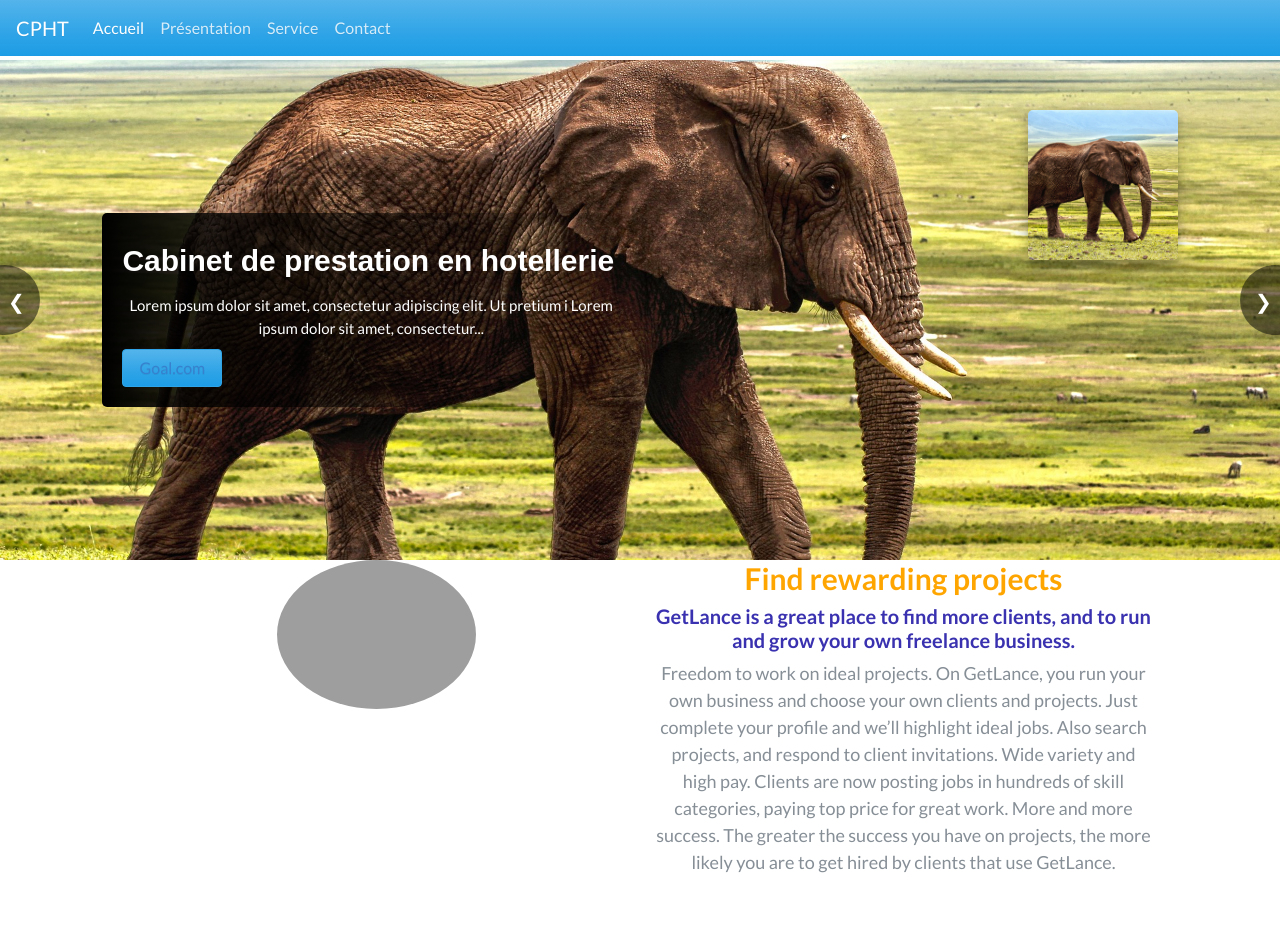
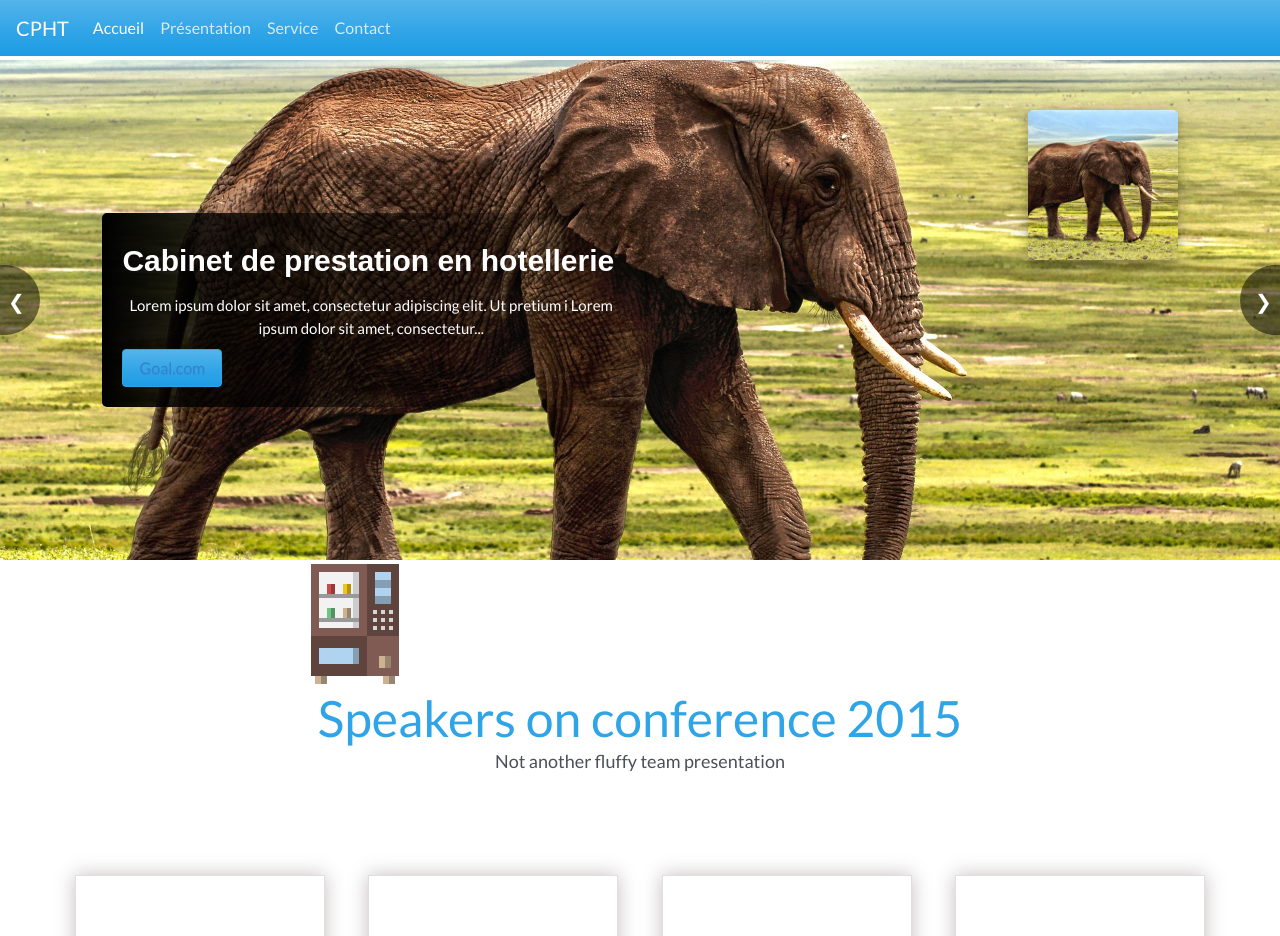
Before and after one commit to Komche/cpht, a PHP site: page / in a window 1280 px wide. Shown: the top 936 px of the page. Run offline with PHP 8.4, Linux system fonts and the light colour scheme; some web fonts are replaced; grey boxes are pictures that could not be loaded.

Commit message:
partie service encours

```diff
--- a/view/template.php
+++ b/view/template.php
@@ -39,56 +39,29 @@
             </form>-->
         </div>
     </nav>
+    <div style="display: flex; flex-direction:column">
       <div class="slide-container"></div>
 
+      <div class="container">
+        <div class="row">
+          <div class="col-lg-6">
+            <img src="public/img/resto.png" alt="">
+          </div>
+          <div class="col-lg-6">
 
-    <div class="how-section1">
-                    <div class="row">
-                        <div class="col-md-6 how-img">
-                            <img src="https://image.ibb.co/dDW27U/Work_Section2_freelance_img1.png" class="rounded-circle img-fluid" alt=""/>
           </div>
-                        <div class="col-md-6">
-                            <h4>Find rewarding projects</h4>
-                                        <h4 class="subheading">GetLance is a great place to find more clients, and to run and grow your own freelance business.</h4>
-                        <p class="text-muted">Freedom to work on ideal projects. On GetLance, you run your own business and choose your own clients and projects. Just complete your profile and we’ll highlight ideal jobs. Also search projects, and respond to client invitations.
-                                            Wide variety and high pay. Clients are now posting jobs in hundreds of skill categories, paying top price for great work.
-                                            More and more success. The greater the success you have on projects, the more likely you are to get hired by clients that use GetLance.</p>
+          <div class="col-lg-6">
+
           </div>
+          <div class="col-lg-6">
+
           </div>
-                    <div class="row">
-                        <div class="col-md-6">
-                            <h4>Get hired quickly</h4>
-                                        <h4 class="subheading">GetLance makes it easy to connect with clients and begin doing great work.</h4>
-                                        <p class="text-muted">Streamlined hiring. GetLance’s sophisticated algorithms highlight projects you’re a great fit for.
-                                            Top Rated and Rising Talent programs. Enjoy higher visibility with the added status of prestigious programs.
-                                            Do substantial work with top clients. GetLance pricing encourages freelancers to use GetLance for repeat relationships with their clients.</p>
+          <div class="col-lg-6">
+
           </div>
-                        <div class="col-md-6 how-img">
-                            <img src="https://image.ibb.co/cHgKnU/Work_Section2_freelance_img2.png" class="rounded-circle img-fluid" alt=""/>
+          <div class="col-lg-6">
+
           </div>
-                    </div>
-                    <div class="row">
-                        <div class="col-md-6 how-img">
-                             <img src="https://image.ibb.co/ctSLu9/Work_Section2_freelance_img3.png" class="rounded-circle img-fluid" alt=""/>
-                        </div>
-                        <div class="col-md-6">
-                            <h4>Work efficiently, effectively.</h4>
-                                        <h4 class="subheading">With GetLance, you have the freedom and flexibility to control when, where, and how you work. Each project includes an online workspace shared by you and your client, allowing you to:</h4>
-                                        <p class="text-muted">Send and receive files. Deliver digital assets in a secure environment.
-                                            Share feedback in real time. Use GetLance Messages to communicate via text, chat, or video.
-                                            Use our mobile app. Many features can be accessed on your mobile phone when on the go.</p>
-                        </div>
-                    </div>
-                    <div class="row">
-                        <div class="col-md-6">
-                            <h4>Get paid on time</h4>
-                                        <h4 class="subheading">All projects include GetLance Payment Protection — helping ensure that you get paid for all work successfully completed through the freelancing website.</h4>
-                                        <p class="text-muted">All invoices and payments happen through GetLance. Count on a simple and streamlined process.
-                                            Hourly and fixed-price projects. For hourly work, submit timesheets through GetLance. For fixed-price jobs, set milestones and funds are released via GetLance escrow features.
-                                            Multiple payment options. Choose a payment method that works best for you, from direct deposit or PayPal to wire transfer and more.</p>
-                        </div>
-                        <div class="col-md-6 how-img">
-                            <img src="https://image.ibb.co/gQ9iE9/Work_Section2_freelance_img4.png" class="rounded-circle img-fluid" alt=""/>
         </div>
       </div>
     </div>
```
Also changed, not shown: public/img/resto.png (added). Lines whose indentation alone changed are shown as unchanged.
